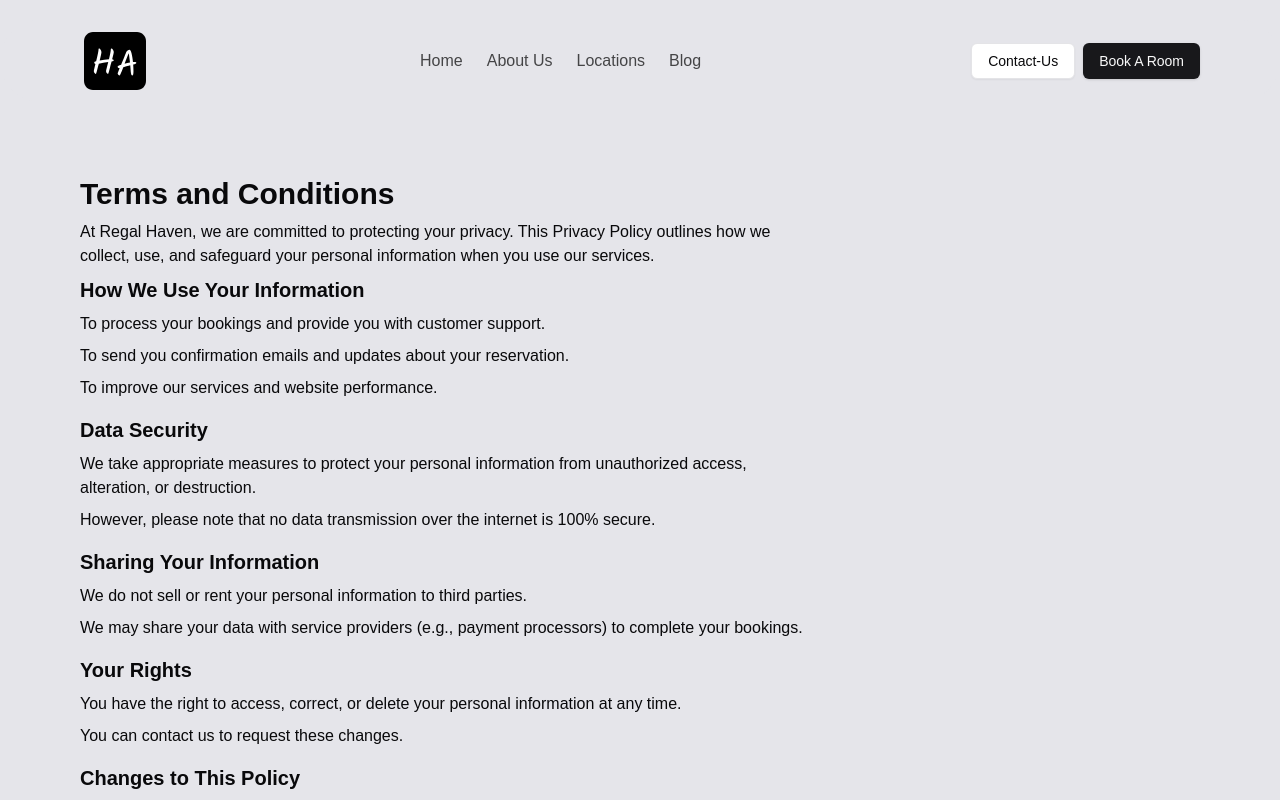
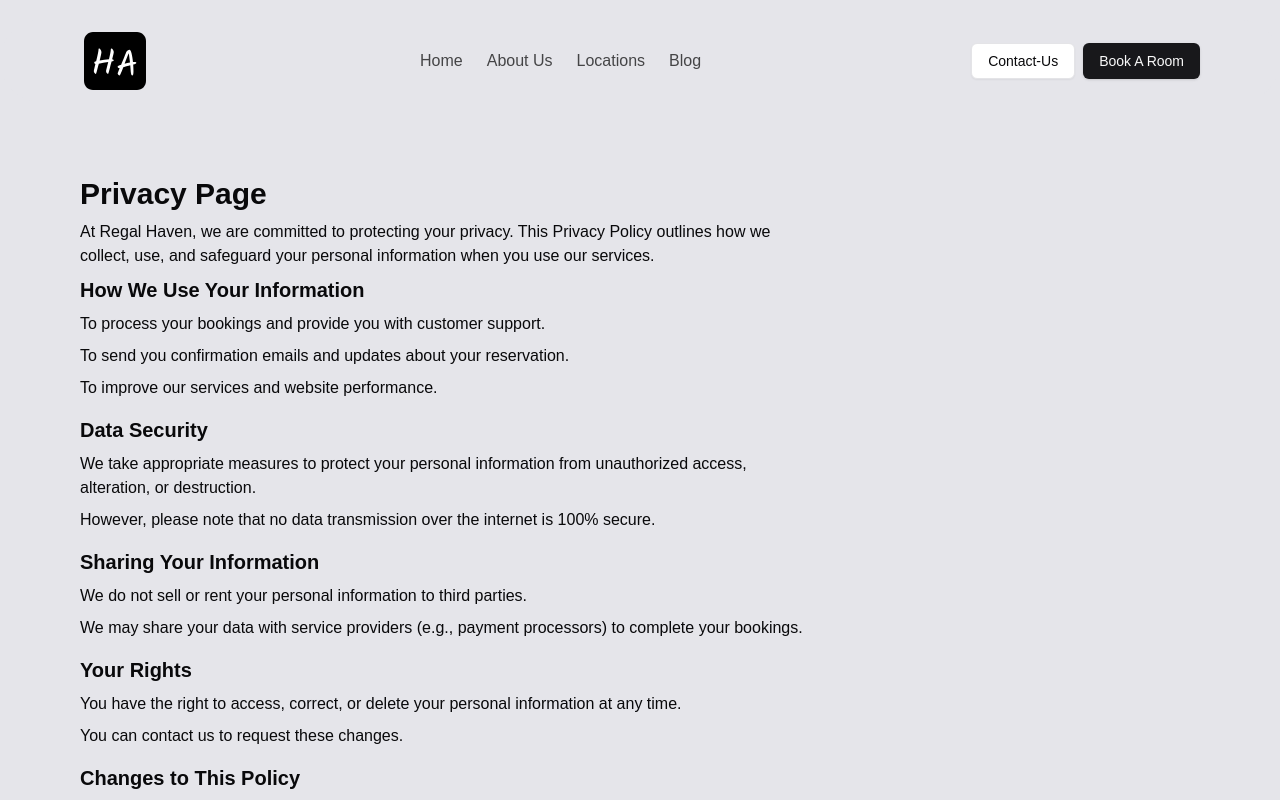
Before and after one commit to DaramolaD/Hostelally_website, a Next.js app in the folder frontend/: page /privacy-policy in a window 1280 px wide. Shown: the top 800 px of the page. Built offline with nearby package versions, Linux system fonts and the light colour scheme.

Commit message:
Fix privacy header text

```diff
--- a/frontend/app/(landing)/privacy-policy/page.tsx
+++ b/frontend/app/(landing)/privacy-policy/page.tsx
@@ -6,7 +6,7 @@ const PrivacyPage = () => {
     <section className="bg-[#E5E5EA] max-w-screen-2xl mx-auto">
       <div className="container relative w-full h-fit">
         <div className="flex flex-col w-full max-w-[735px] gap-2 py-40 pt-44">
-          <h2 className="text-3xl font-semibold">Terms and Conditions</h2>
+          <h2 className="text-3xl font-semibold">Privacy Page</h2>
           <p>{content.privacyPolicy.introduction}</p>
 
           <h3 className="text-xl font-semibold">
```
